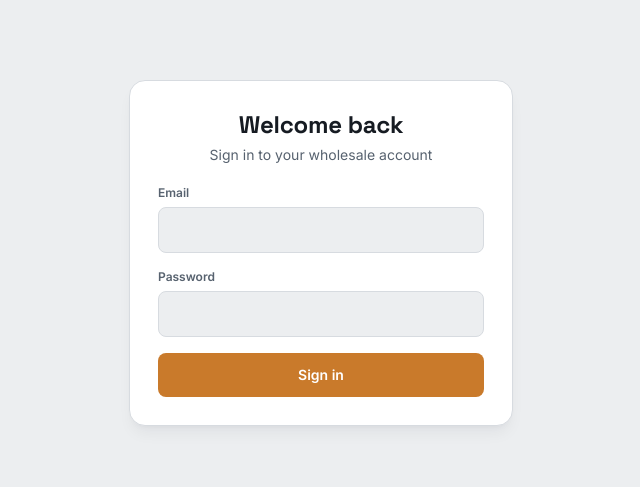
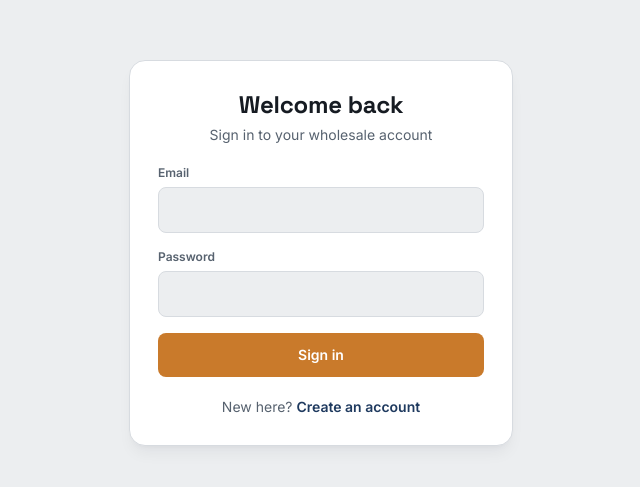
Before and after one commit to appodev256-art/wholesale-b2b, a React (Vite) app: page /login in a window 1280 px wide. Shown: the part 147-634 px from the top of the page, without its empty margins (319-959 px from the left). Built offline with nearby package versions, Linux system fonts and the light colour scheme; no server answers.

Commit message:
Update Login.jsx

```diff
--- a/src/pages/Login.jsx
+++ b/src/pages/Login.jsx
@@ -1,5 +1,5 @@
 import { useState } from 'react';
-import { useNavigate } from 'react-router-dom';
+import { Link, useNavigate } from 'react-router-dom';
 import { signInWithEmailAndPassword } from 'firebase/auth';
 import { doc, getDoc } from 'firebase/firestore';
 import { auth, db } from '../lib/firebase.js';
@@ -98,6 +98,12 @@ export default function Login() {
             {busy ? 'Signing in…' : 'Sign in'}
           </button>
         </form>
+<p className="text-center text-sm text-muted mt-5">
+  New here?{' '}
+  <Link to="/register" className="text-brand font-semibold">
+    Create an account
+  </Link>
+</p>
       </div>
     </div>
   );
```
